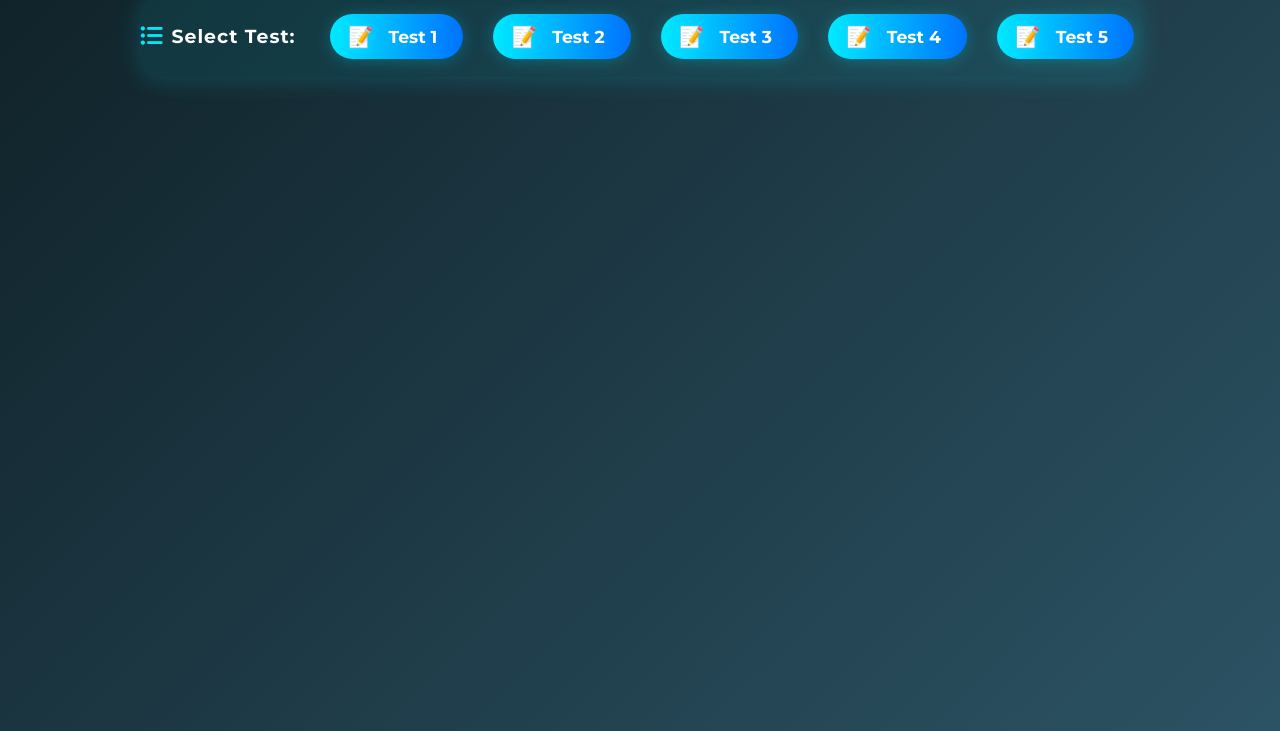
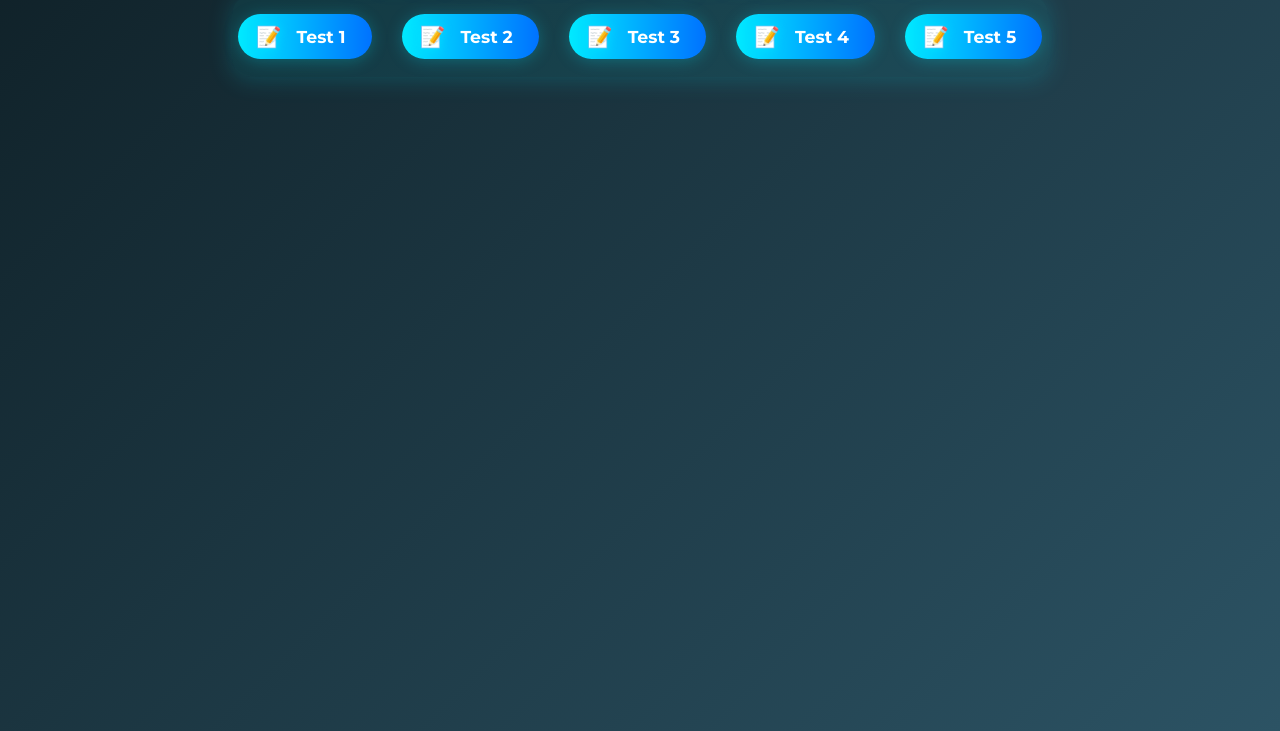
Before and after one commit to hezronkimutai/kcna, a plain HTML site: page index.html in a window 1280 px wide. Shown: the part 105-836 px from the top of the page. Drawn offline with nearby package versions, Linux system fonts and the light colour scheme.

Commit message:
Remove redundant label from test selection UI for cleaner layout

```diff
--- a/index.html
+++ b/index.html
@@ -331,7 +331,6 @@
         // Test selection UI
         const selectDiv = document.createElement('div');
         selectDiv.className = 'test-select-container';
-        selectDiv.innerHTML = `<span class="test-select-label"><i class="fa fa-list-ul"></i> Select Test:</span> `;
         tests.forEach((test, idx) => {
             const btn = document.createElement('button');
             btn.className = 'test-btn';
```
